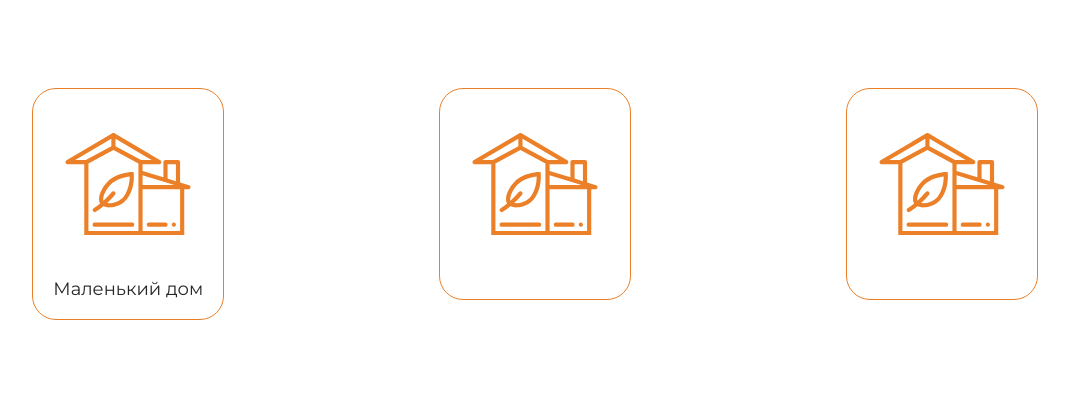
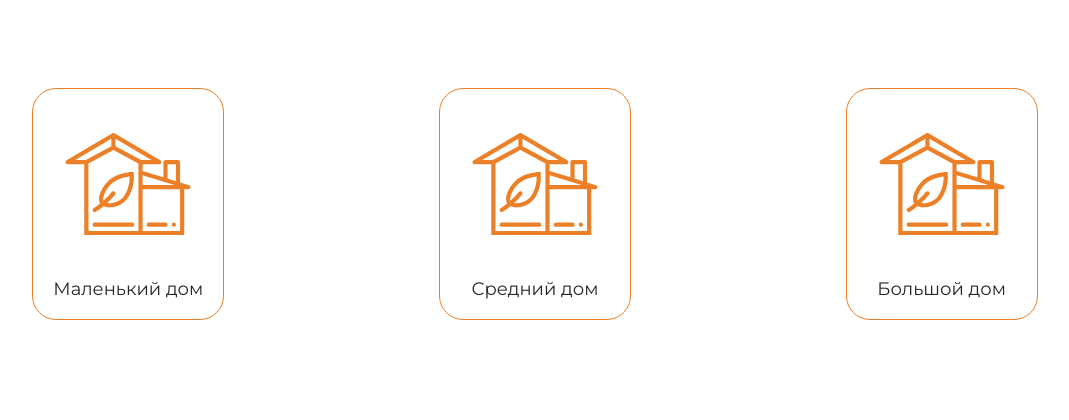
Before and after one commit to STAKTIME/Calculator_energ, a Flask app: page / in a window 1280 px wide. Shown: the part 562-982 px from the top of the page, without its empty margins (105-1174 px from the left). Run offline with Flask 3, Linux system fonts and the light colour scheme.

Commit message:
Update index.html

```diff
--- a/templates/index.html
+++ b/templates/index.html
@@ -30,12 +30,12 @@
       <li class="list__item">
         <a href="/2">
         <img class="item__img" src="../static/img/home.svg" alt="home">
-        <span><!--Укажи средней дом--></span></a>
+        <span>Средний дом</span></a>
       </li>
       <li class="list__item">
         <a href="/3">
         <img class="item__img" src="../static/img/home.svg" alt="home">
-        <span><!--Укажи большой дом--></span></a>
+        <span>Большой дом</span></a>
       <!--  -->
       </li>
     </ul>
```
